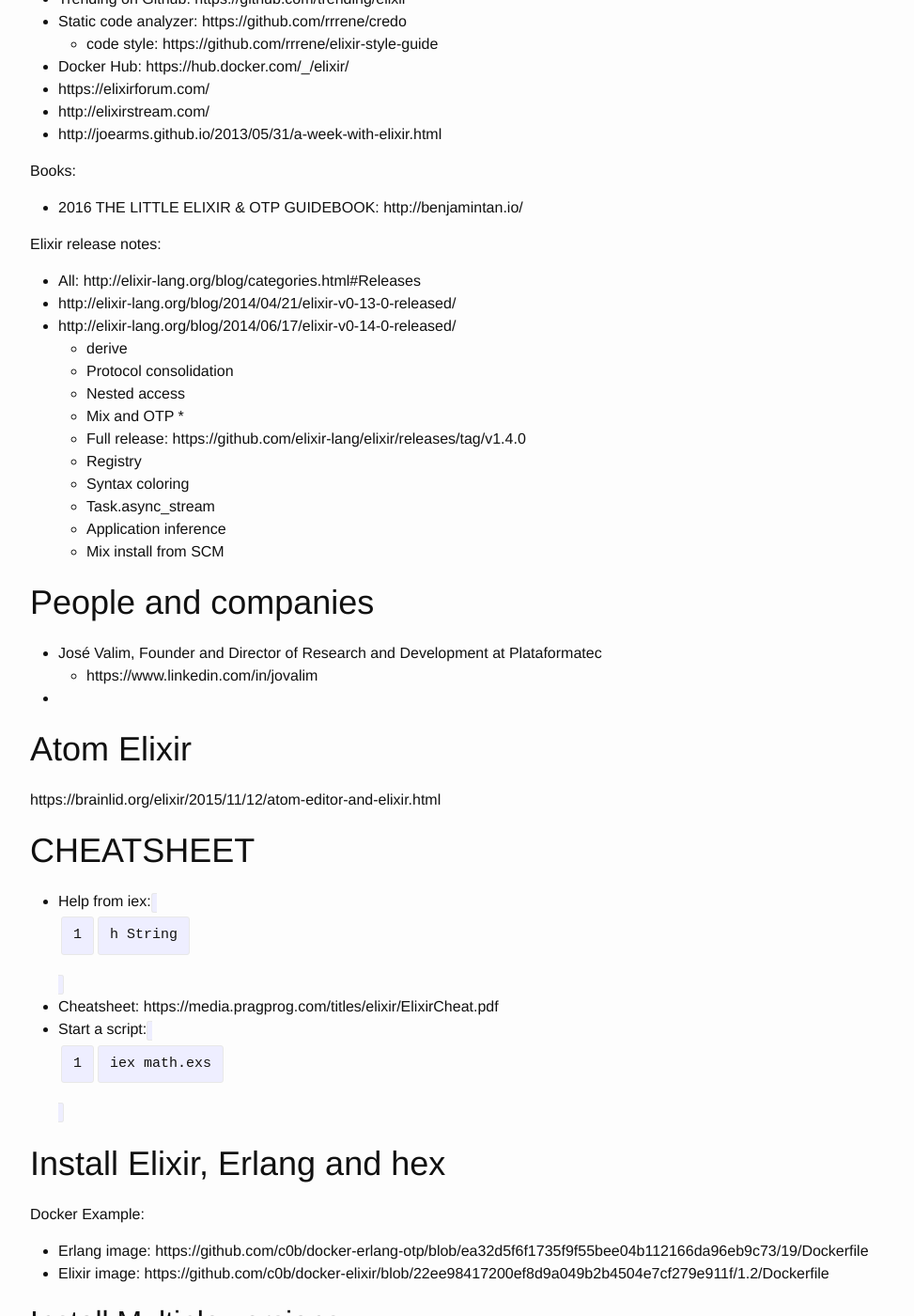
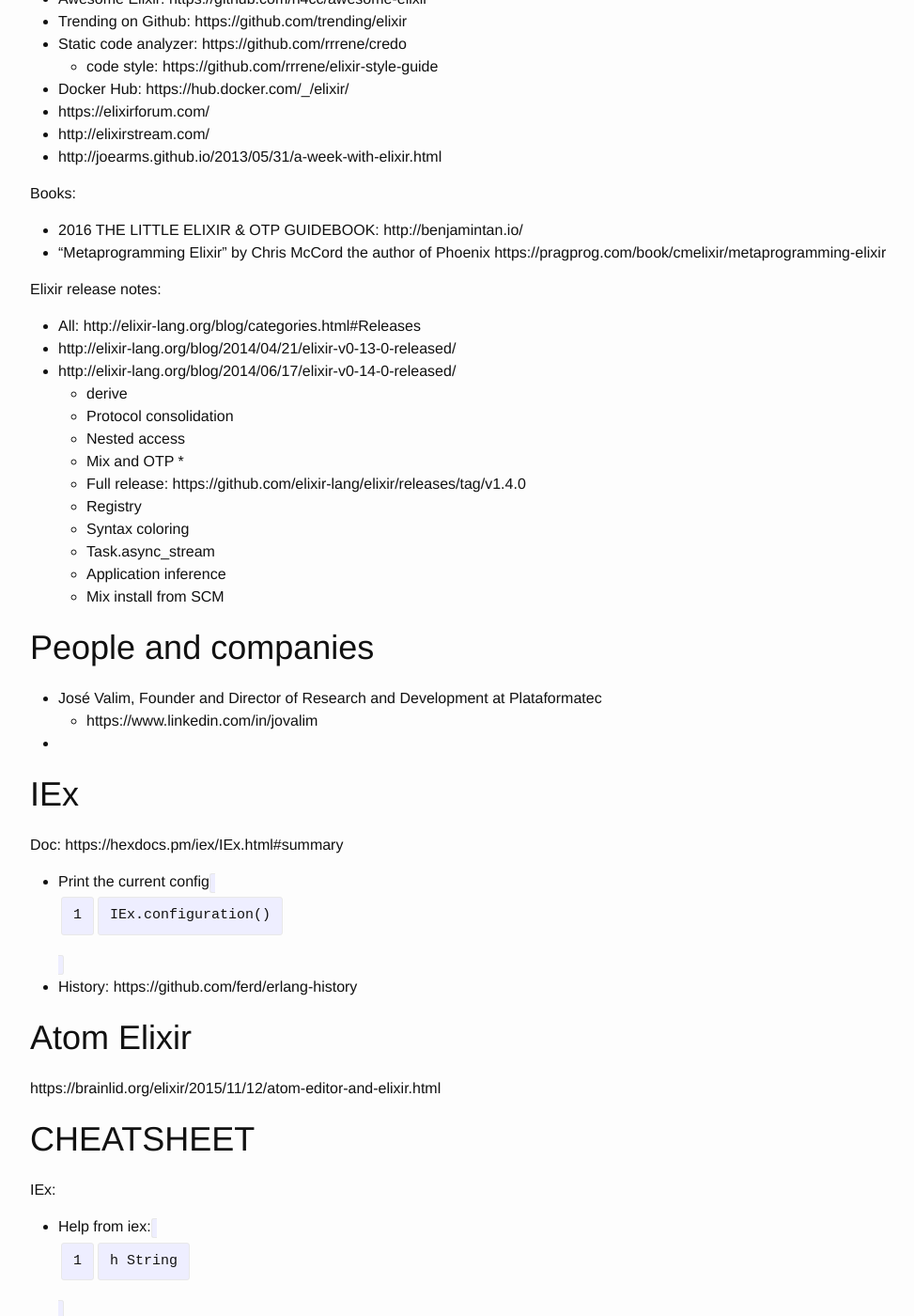
Before and after one commit to breezeight/nicola_blog, a Jekyll site: the page built from _guides/elixir.markdown, in a window 1280 px wide and 1400 px high, scrolled down 2960 px. Shown: the whole window at 94% size, without its empty margins (38-1011 px from the left). Built offline with Jekyll 4.4.1, drawn with Linux system fonts in a browser that asks for light colours; some of the changed text lies outside the part shown.

Commit message:
IEx tips h() and i()

```diff
--- a/_guides/elixir.markdown
+++ b/_guides/elixir.markdown
@@ -48,6 +48,7 @@
 Books:
 
 * 2016 THE LITTLE ELIXIR & OTP GUIDEBOOK: http://benjamintan.io/
+* "Metaprogramming Elixir" by Chris McCord the author of Phoenix https://pragprog.com/book/cmelixir/metaprogramming-elixir
 
 Elixir release notes:
 
@@ -72,6 +73,13 @@
   * https://www.linkedin.com/in/jovalim
 *
 
+# IEx
+
+Doc: https://hexdocs.pm/iex/IEx.html#summary
+
+* Print the current config `IEx.configuration()`
+* History: https://github.com/ferd/erlang-history
+
 # Atom Elixir
 
 https://brainlid.org/elixir/2015/11/12/atom-editor-and-elixir.html
@@ -79,7 +87,13 @@
 
 # CHEATSHEET
 
+IEx:
+
 * Help from iex: `h String`
+* `~/.iex.exs` and local `.iex.exs`
+* inspect (implement proto, etc):  `i "hello"`
+* `#iex:break` Cancel a multiline command
+
 * Cheatsheet: https://media.pragprog.com/titles/elixir/ElixirCheat.pdf
 * Start a script: `iex math.exs`
 
```
